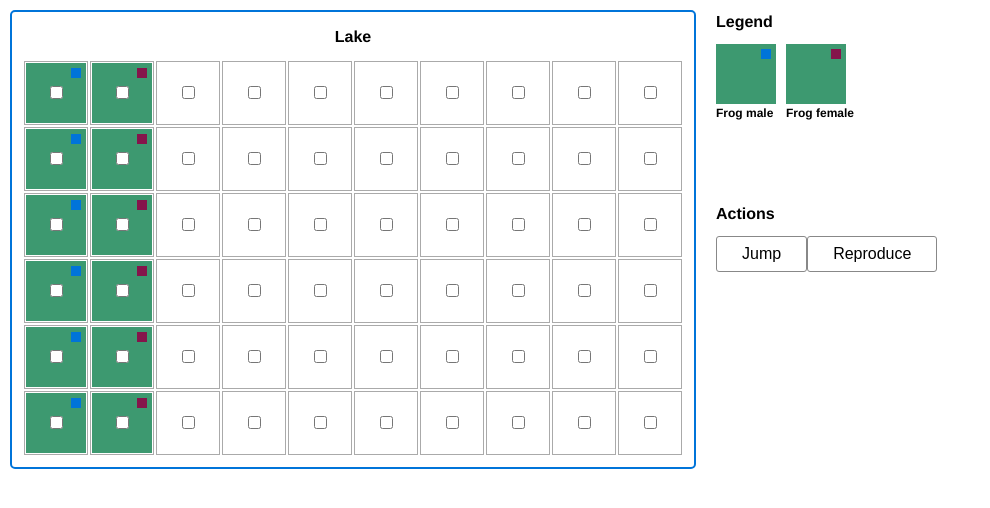
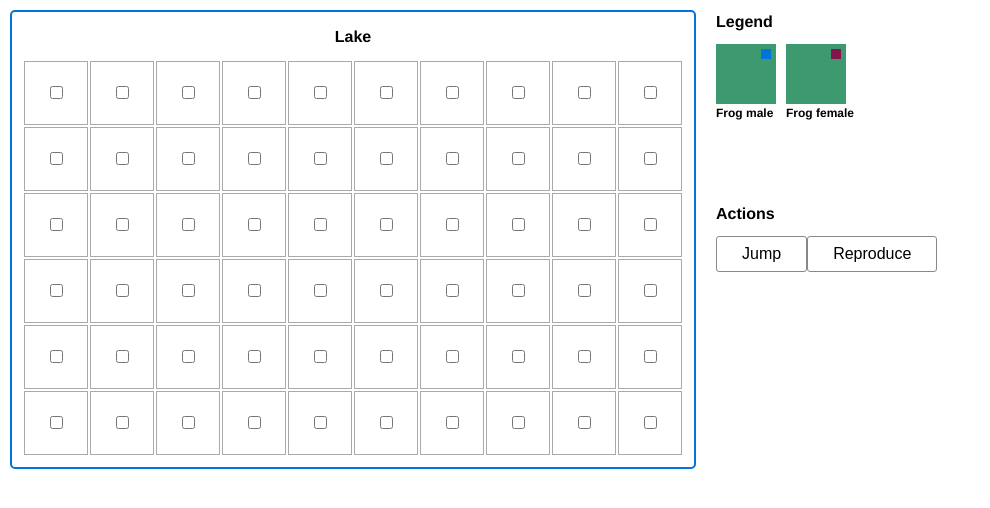
Before and after one commit to djrokita/frogs, a React (Create React App) app: page / in a window 1280 px wide. Shown: the top 508 px of the page, without its empty margins (0-990 px from the left). Built offline with nearby package versions, Linux system fonts and the light colour scheme.

Commit message:
Made new grid

```diff
--- a/src/App.js
+++ b/src/App.js
@@ -6,50 +6,6 @@ import Legend from './components/Legend';
 class App extends Component {
 
   state = {
-    rows: [
-      {
-        id: '1',
-        frog: 'frog male',
-        checked: false
-      },
-      {
-        id: '2',
-        frog: 'frog female',
-        checked: false
-      },
-      {
-        id: '3',
-        checked: false
-      },
-      {
-        id: '4',
-        checked: false
-      },
-      {
-        id: '5',
-        checked: false
-      },
-      {
-        id: '6',
-        checked: false
-      },
-      {
-        id: '7',
-        checked: false
-      },
-      {
-        id: '8',
-        checked: false
-      },
-      {
-        id: '9',
-        checked: false
-      },
-      {
-        id: '10',
-        checked: false
-      }
-    ],
     frogs: [
       {
         id: 1,
--- a/src/components/Lake.js
+++ b/src/components/Lake.js
@@ -3,6 +3,27 @@ import Row from './Row';
 
 const Lake = (props) => {
     const { frogs } = props;
+    const rows = [1, 2, 3, 4, 5, 6, 7, 8, 9, 10];
+    const columns = [1, 2, 3, 4, 5, 6];
+
+    const row = rows.map((num, index) => {
+        return (
+            <td key={index}>
+                <label>
+                    <input type="checkbox" id={num} />
+                </label>
+            </td>
+        );
+    });
+
+    const col = columns.map((num, index) => {
+        return (
+            <tr>
+                {row}
+            </tr>
+        );
+    });
+
     return (
         <table id="lake">
             <thead>
@@ -11,12 +32,7 @@ const Lake = (props) => {
                 </tr>
             </thead>
             <tbody>
-                <Row rows={props.rows} handler={props.moveHandler} rowNumber={1} />
-                <Row rows={props.rows} handler={props.moveHandler} rowNumber={2} />
-                <Row rows={props.rows} handler={props.moveHandler} rowNumber={3} />
-                <Row rows={props.rows} handler={props.moveHandler} rowNumber={4} />
-                <Row rows={props.rows} handler={props.moveHandler} rowNumber={5} />
-                <Row rows={props.rows} handler={props.moveHandler} rowNumber={6} />
+                {col}
             </tbody>
         </table>
     );
```
Also changed, not shown: 1 other file (tests, documents, lock files or other folders).
